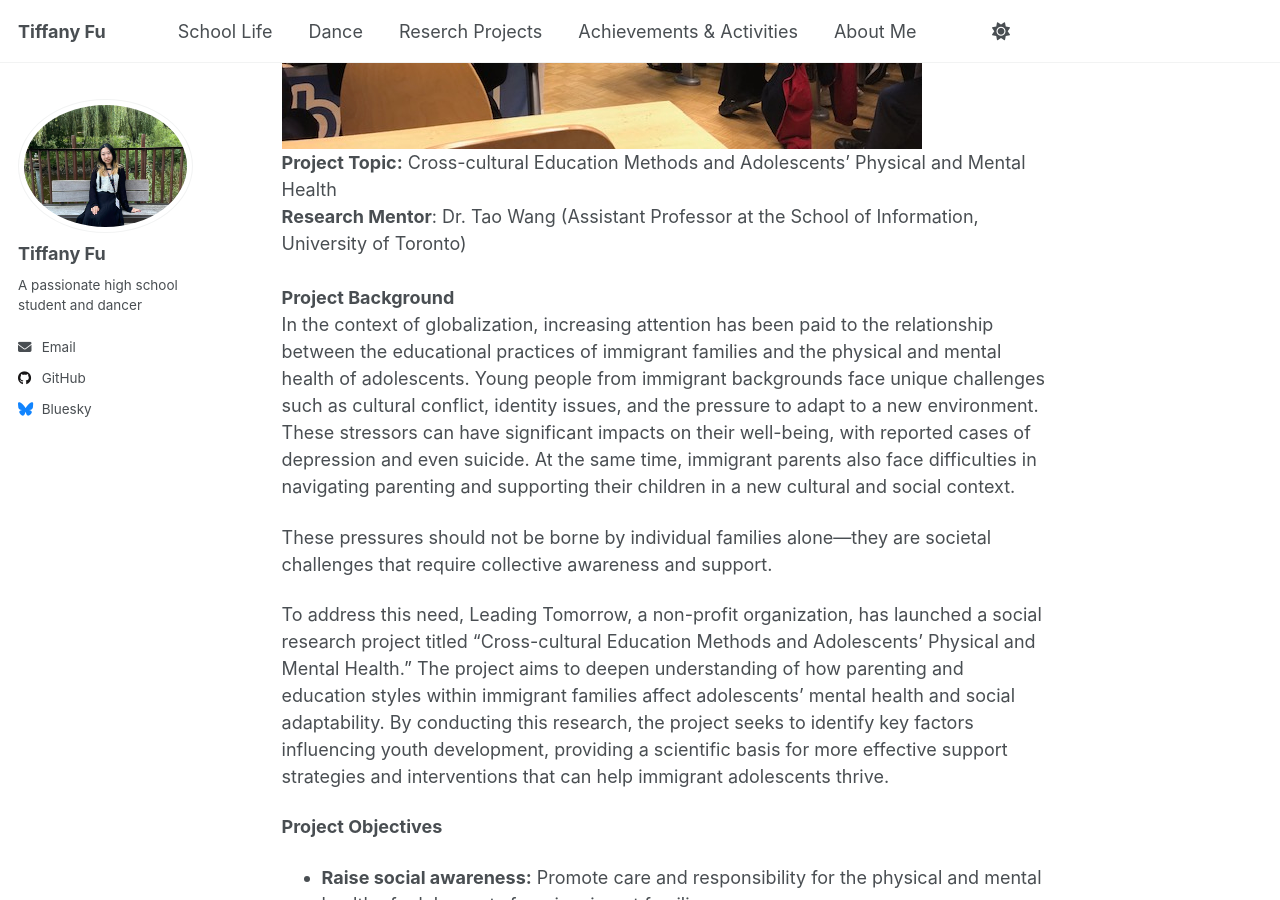
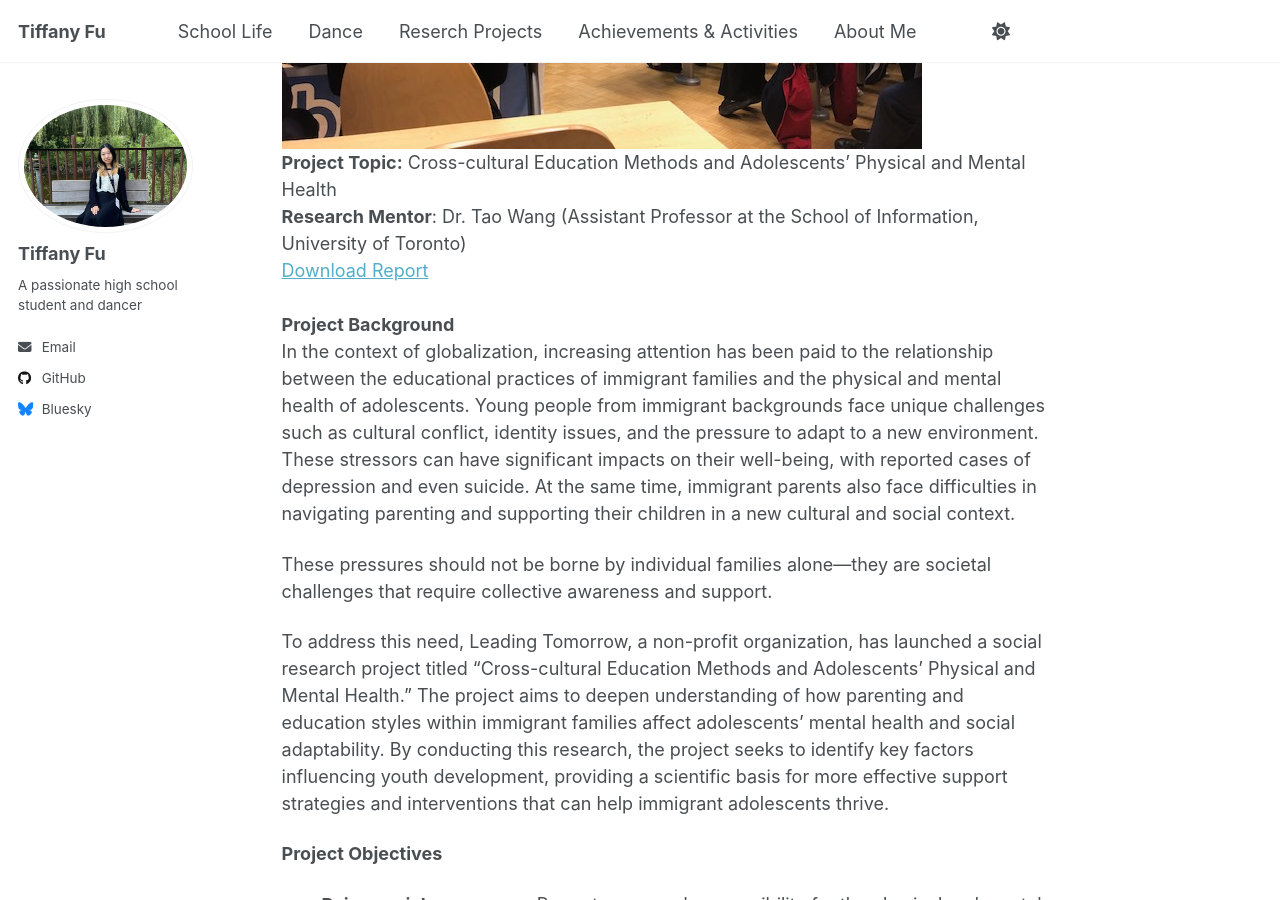
Before and after one commit to TiffanyJTFu/TiffanyFu, a Jekyll site: the page built from _teaching/01-SocialScienceResearchProject.md, in a window 1280 px wide and 900 px high, scrolled down 472 px. Built offline with Jekyll 4.4.1, drawn with Linux system fonts in a browser that asks for light colours; a script that is not in the unit is left out.

Commit message:
Update 01-SocialScienceResearchProject.md

```diff
--- a/_teaching/01-SocialScienceResearchProject.md
+++ b/_teaching/01-SocialScienceResearchProject.md
@@ -8,6 +8,7 @@ paperurl: 'https://tiffanyjtfu.github.io/TiffanyFu/files/AMH_PS_0608.pdf'
 ![SocialScience01](https://tiffanyjtfu.github.io/TiffanyFu/images/socialscienceproject1.jpg)
 <br>**Project Topic:** Cross-cultural Education Methods and Adolescents' Physical and Mental Health
 <br>**Research Mentor**: Dr. Tao Wang (Assistant Professor at the School of Information, University of Toronto)
+<br><a href="https://tiffanyjtfu.github.io/TiffanyFu/files/AMH_PS_0608.pdf" target="_blank" rel="noopener noreferrer">Download Report</a>&nbsp;
 <br><br>**Project Background**
 <br>In the context of globalization, increasing attention has been paid to the relationship between the educational practices of immigrant families and the physical and mental health of adolescents. Young people from immigrant backgrounds face unique challenges such as cultural conflict, identity issues, and the pressure to adapt to a new environment. These stressors can have significant impacts on their well-being, with reported cases of depression and even suicide. At the same time, immigrant parents also face difficulties in navigating parenting and supporting their children in a new cultural and social context.
 
```
